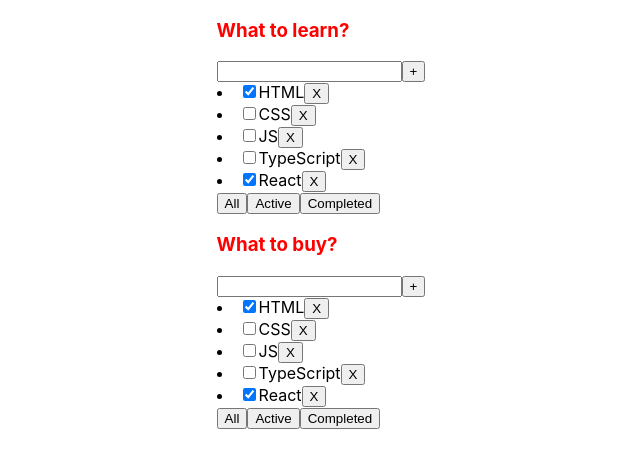
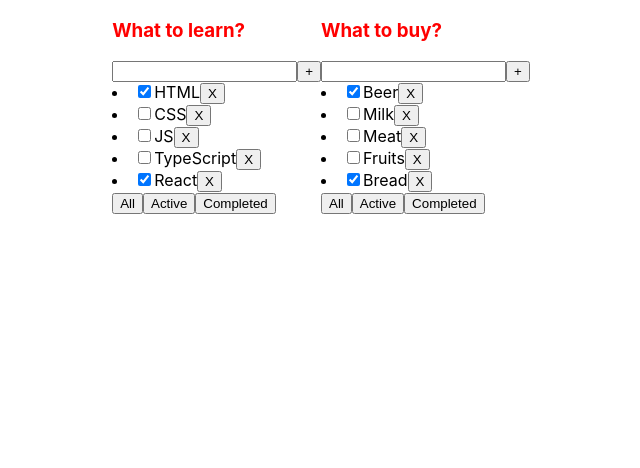
Before and after one commit to SRGREEN90/New-Todo-List, a React (Create React App) app: page / in a window 1280 px wide. Shown: the top 468 px of the page, without its empty margins (319-959 px from the left). Built offline with nearby package versions, Linux system fonts and the light colour scheme.

Commit message:
'added removeTodoList'

```diff
--- a/src/App.css
+++ b/src/App.css
@@ -1,6 +1,6 @@
 .App {
-display: flex;
-    flex-direction: column;
+    display: flex;
+    flex-direction: row;
     justify-content: center;
     align-items: center;
 }
--- a/src/App.tsx
+++ b/src/App.tsx
@@ -34,16 +34,19 @@
            {id: v1(), title: 'React', isDone: true}
        ],
        [second]: [
-           {id: v1(), title: 'HTML', isDone: true},
-           {id: v1(), title: 'CSS', isDone: false},
-           {id: v1(), title: 'JS', isDone: false},
-           {id: v1(), title: 'TypeScript', isDone: false},
-           {id: v1(), title: 'React', isDone: true}
+           {id: v1(), title: 'Beer', isDone: true},
+           {id: v1(), title: 'Milk', isDone: false},
+           {id: v1(), title: 'Meat', isDone: false},
+           {id: v1(), title: 'Fruits', isDone: false},
+           {id: v1(), title: 'Bread', isDone: true}
        ],
    })
 
     //===================TodolistFunctions=======================
-
+    let removeTodoLists = (todolistId: string) => {
+       let copyState = todoLists.filter( tl => tl.id !== todolistId )
+        setTodoLists(copyState)
+    }
 
     //===================TaskFunctions=======================
     let changeFilter= (todolistId: string, newFilter: FilterValuesType) => {
@@ -71,7 +74,7 @@
 
     //======================Render=======================
 
-    const todoListComponents = todoLists.map((tl) => {
+    const mappedTodoList = todoLists.map((tl) => {
 
         let tasksForRender = tasks[tl.id]
         if(tl.filter === "active") {
@@ -101,7 +104,7 @@
 
   return (
     <div className="App">
-        {todoListComponents}
+        {mappedTodoList}
     </div>
   );
 }
```
